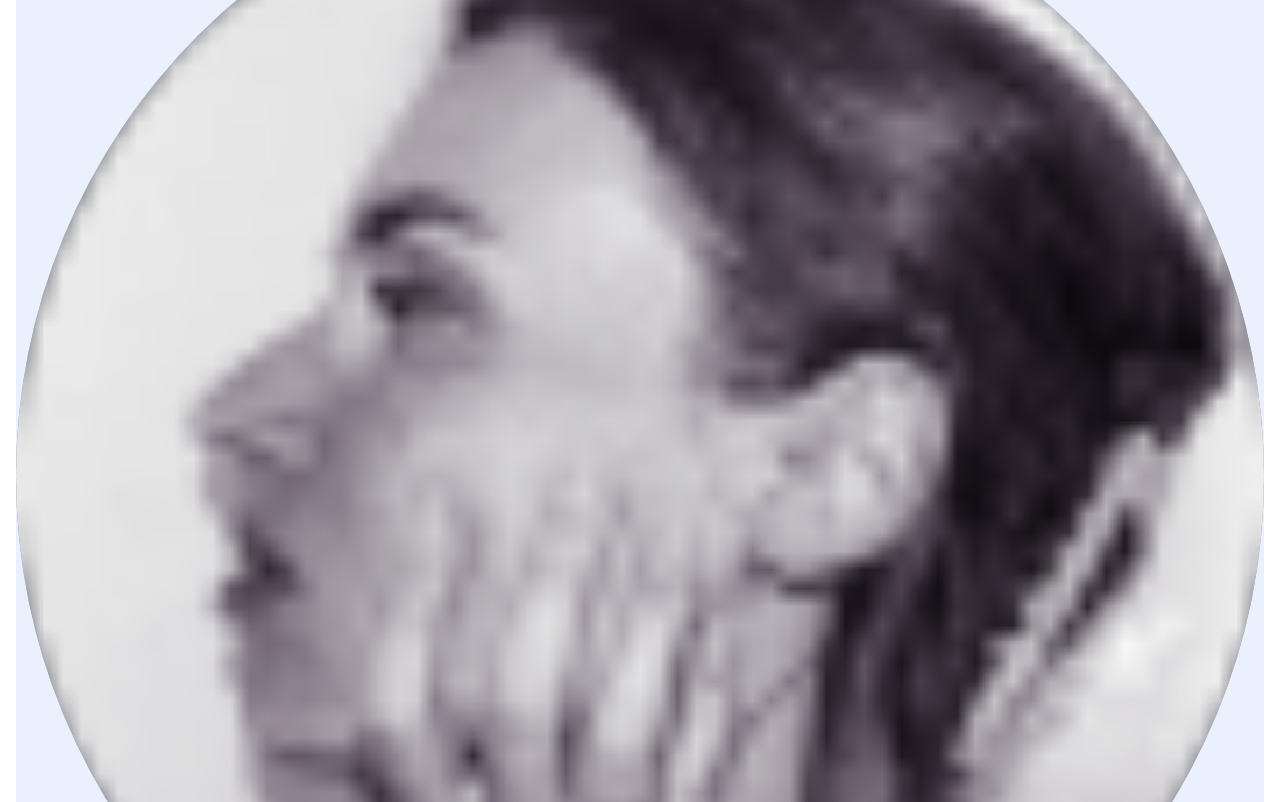
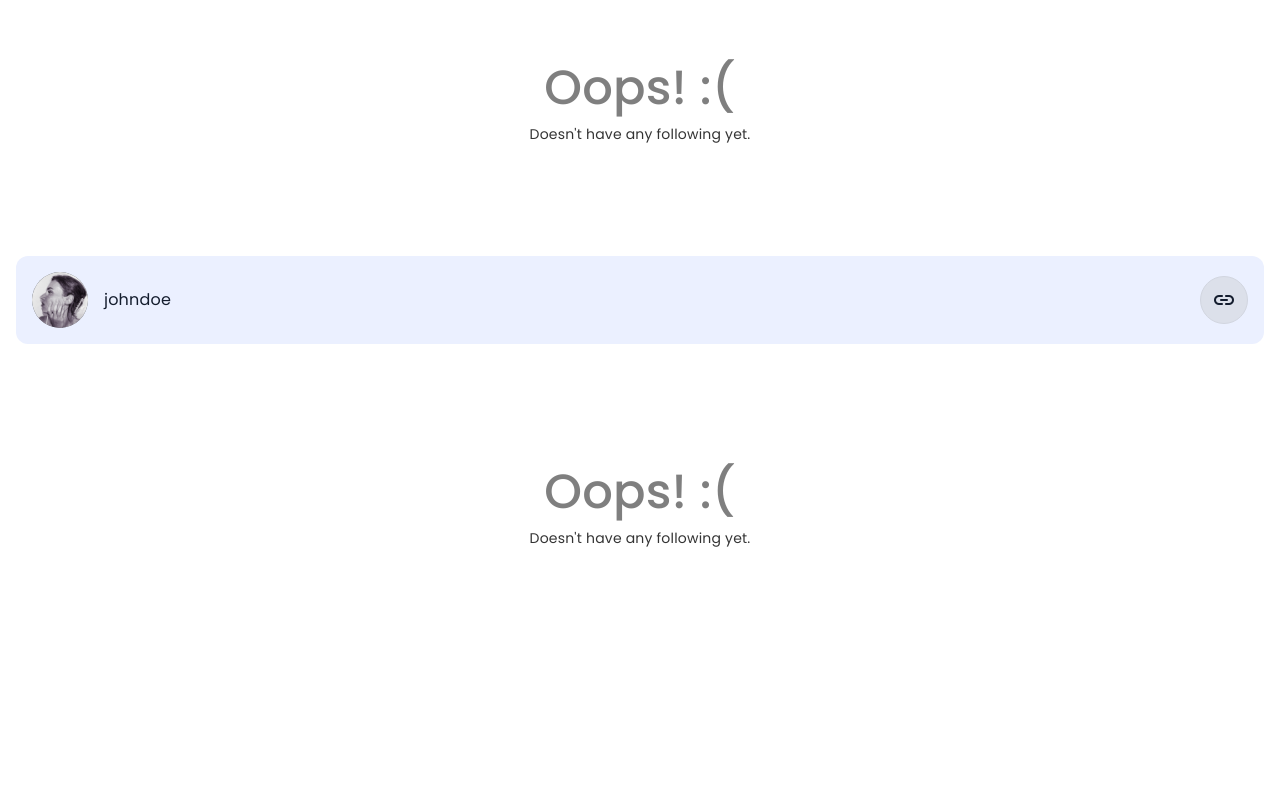
Before and after one commit to titohajili/Git, a plain HTML site: page index.html in a window 1280 px wide. Shown: the part 2441-3243 px from the top of the page. After the commit the page ends 3101 px from the top, so only its background shows below. Drawn offline with nearby package versions, Linux system fonts and the light colour scheme.

Commit message:
card follower

```diff
--- a/assets/css/style.css
+++ b/assets/css/style.css
@@ -584,6 +584,27 @@ body{
 
 /* Follower card */
 
+.follower-card{
+  display: flex;
+  align-items: center;
+  gap: var(--spacing);
+  padding: var(--spacing);
+}
+
+.follower-card .avatar-circle{
+  width: 56px;
+  height: 56px;
+  flex-shrink: 0;
+}
+
+.follower-card .icon-btn{
+  margin-inline-start: auto;
+}
+
+.follower-card .card-title{
+  font-size: var(--body);
+  font-weight: var(--weight-regular);
+}
 
 /* Repository card */
 
--- a/index.html
+++ b/index.html
@@ -320,14 +320,45 @@
 
                     <div class="error-content">
                         <p class="title-1">Oops! :(</p>
-                        <p class="text">Doesn't have any public repositories yet.</p>
+                        <p class="text">Doesn't have any following yet.</p>
                     </div>
 
                 </div>
 
-                <div class="tab-panel" role="tabpanel" id="panel-4" tabindex="0" aria-labelledby="tab-4" data-tab-panel data-following-panel hidden></div>
+                <div class="tab-panel" role="tabpanel" id="panel-4" tabindex="0" aria-labelledby="tab-4" data-tab-panel data-following-panel>
+
+                    <h2 class="sr-only">Followers</h2>
+
+                    <article class="card follower-card">
+
+                        <figure class="avatar-circle img-holder" >
+                            <img src="./assets/images/follower-img.png" width="56" height="56" loading="lazy" alt="johndoe" class="img-cover">
+                        </figure>
+
+                        <h3 class="card-title">johndoe</h3>
+
+                        <button class="icon-btn" aria-label="Go to johndoe's profile">
+                            <span class="material-symbols-rounded" aria-hidden="true">link</span>
+                        </button>
+
+                    </article>
+
+                    <div class="error-content">
+                        <p class="title-1">Oops! :(</p>
+                        <p class="text">Doesn't have any following yet.</p>
+                    </div>
+
+                </div>
 
             </section>
+
+
+
+            <!--
+
+            ERROR CONTENT
+
+            -->
         </div>
      </main>
 
```
